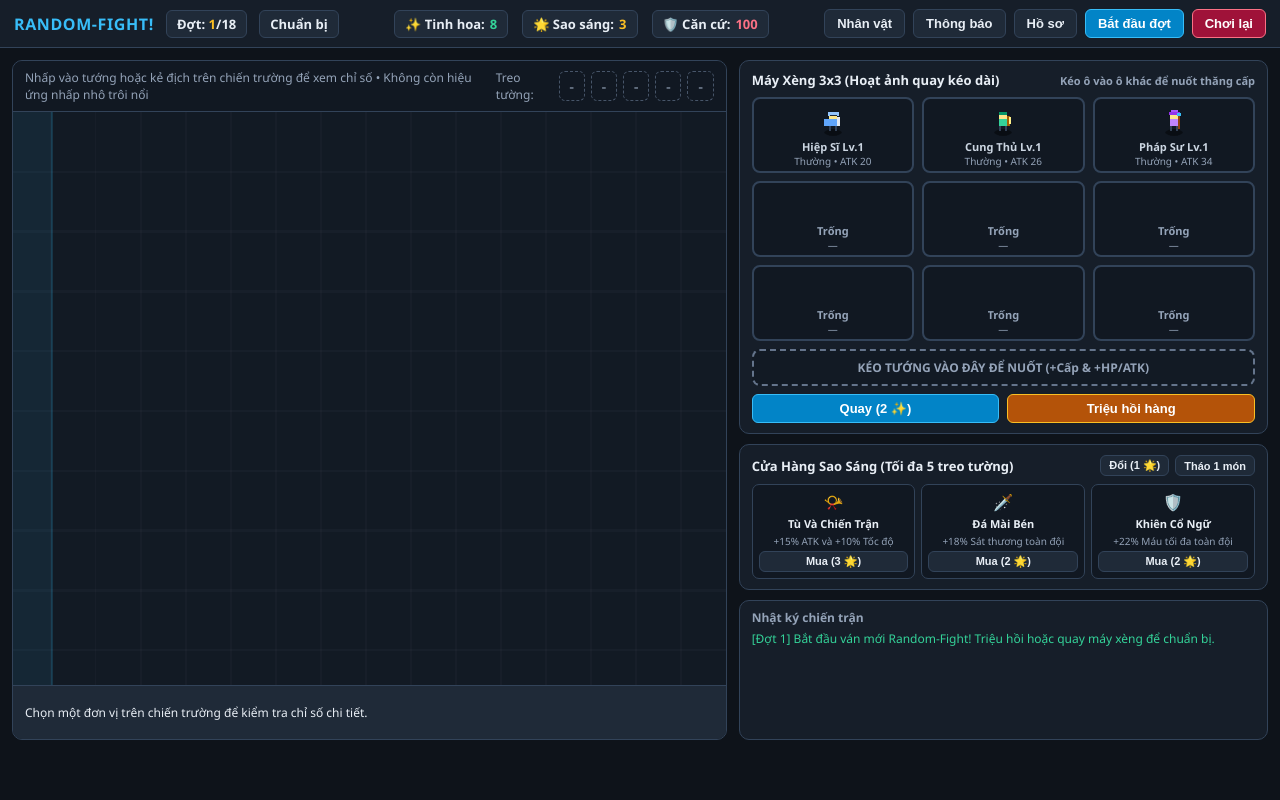
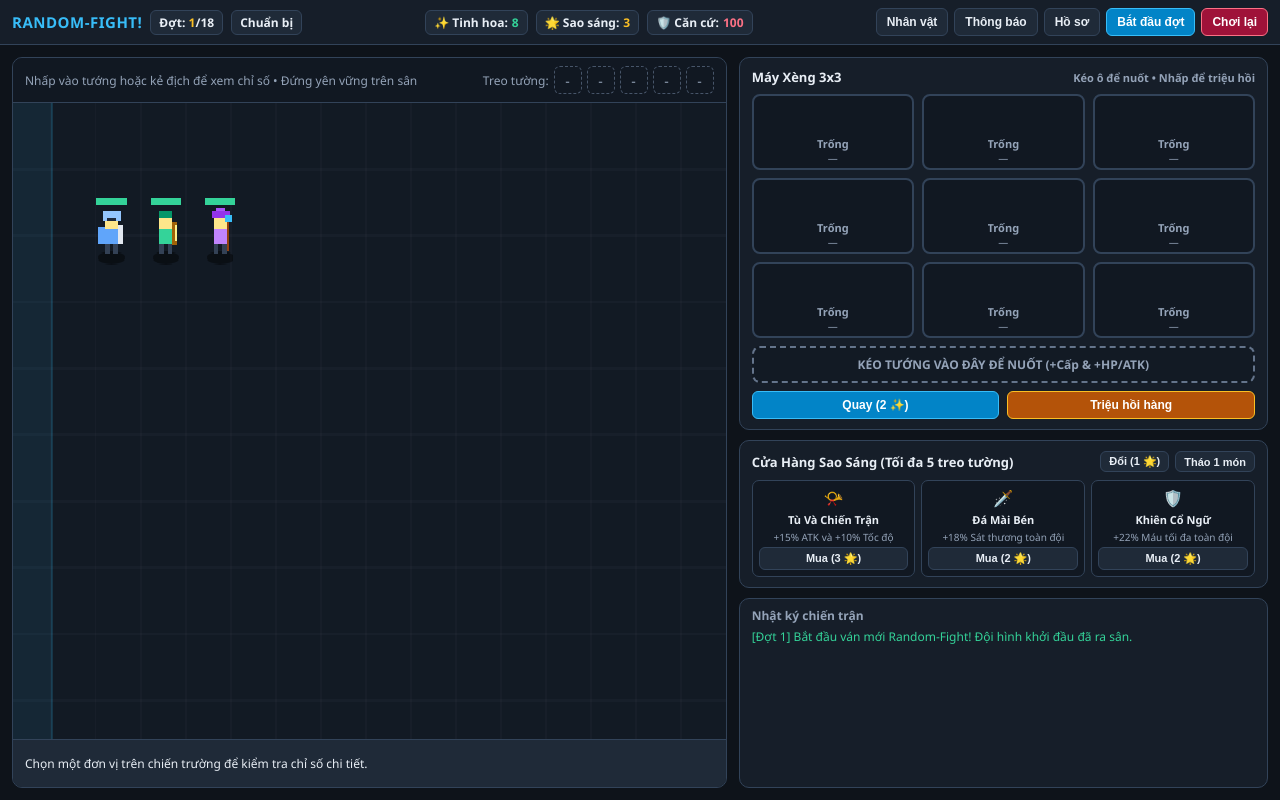
Before and after one commit to Bangk7/Random-fight, a plain HTML site: page index.html in a window 1280 px wide. Drawn offline with Linux system fonts and the light colour scheme.

Commit message:
Update index.html

```diff
--- a/index.html
+++ b/index.html
@@ -30,50 +30,51 @@
     margin: 0;
     padding: 0;
     width: 100%;
-    height: 100%;
+    min-height: 100%;
     background: var(--bg-main);
     color: var(--text-main);
     font-family: "Segoe UI", system-ui, -apple-system, sans-serif;
-    overflow: hidden;
   }
 
   .app-shell {
-    display: grid;
-    grid-template-rows: 48px 1fr;
+    display: flex;
+    flex-direction: column;
+    min-height: 100vh;
     width: 100%;
-    height: 100%;
   }
 
   /* Control Bar */
   .top-bar {
     display: flex;
+    flex-wrap: wrap;
     align-items: center;
     justify-content: space-between;
-    padding: 0 14px;
+    padding: 8px 12px;
     background: var(--bg-panel);
     border-bottom: 1px solid var(--border-ui);
-    gap: 10px;
+    gap: 8px;
   }
 
   .brand-group {
     display: flex;
+    flex-wrap: wrap;
     align-items: center;
-    gap: 12px;
+    gap: 8px;
   }
 
   .game-title {
     font-weight: 800;
-    font-size: 16px;
-    letter-spacing: 0.6px;
+    font-size: 15px;
+    letter-spacing: 0.5px;
     color: var(--accent-cyan);
   }
 
   .wave-pill {
     background: var(--bg-panel-2);
     border: 1px solid var(--border-ui);
-    padding: 4px 10px;
+    padding: 3px 8px;
     border-radius: 6px;
-    font-size: 13px;
+    font-size: 12px;
     font-weight: 600;
   }
 
@@ -83,26 +84,28 @@
 
   .stat-strip {
     display: flex;
+    flex-wrap: wrap;
     align-items: center;
-    gap: 14px;
-    font-size: 13px;
+    gap: 8px;
+    font-size: 12px;
     font-weight: 600;
   }
 
   .stat-item {
     display: flex;
     align-items: center;
-    gap: 5px;
+    gap: 4px;
     background: var(--bg-panel-2);
-    padding: 4px 10px;
+    padding: 3px 8px;
     border-radius: 6px;
     border: 1px solid var(--border-ui);
   }
 
   .btn-group {
     display: flex;
+    flex-wrap: wrap;
     align-items: center;
-    gap: 8px;
+    gap: 6px;
   }
 
   button {
@@ -110,8 +113,8 @@
     color: var(--text-main);
     border: 1px solid var(--border-ui);
     border-radius: 6px;
-    padding: 6px 12px;
-    font-size: 13px;
+    padding: 6px 10px;
+    font-size: 12px;
     font-weight: 600;
     cursor: pointer;
     transition: background 0.15s ease, border-color 0.15s ease, transform 0.1s ease;
@@ -156,11 +159,28 @@
   /* Main Arena Layout */
   .main-grid {
     display: grid;
+    grid-template-columns: 1fr;
+    gap: 10px;
+    padding: 10px;
+    flex: 1;
+  }
+
+  @media (min-width: 860px) {
+    html, body {
+      height: 100%;
+      overflow: hidden;
+    }
+    .app-shell {
+      height: 100%;
+      min-height: 0;
+    }
+    .main-grid {
       grid-template-columns: 1.35fr 1fr;
       gap: 12px;
       padding: 12px;
-    height: calc(100% - 48px);
+      min-height: 0;
       overflow: hidden;
+    }
   }
 
   /* Battlefield Panel */
@@ -176,6 +196,7 @@
 
   .battle-header {
     display: flex;
+    flex-wrap: wrap;
     justify-content: space-between;
     align-items: center;
     padding: 8px 12px;
@@ -183,24 +204,24 @@
     border-bottom: 1px solid var(--border-ui);
     font-size: 12px;
     color: var(--text-muted);
+    gap: 8px;
   }
 
   .wall-mounts {
     display: flex;
     align-items: center;
-    gap: 6px;
+    gap: 5px;
   }
 
   .wall-slot {
-    width: 30px;
-    height: 30px;
+    width: 28px;
+    height: 28px;
     border-radius: 6px;
     background: var(--bg-slot);
     border: 1px dashed #475569;
     display: grid;
     place-items: center;
-    font-size: 15px;
-    position: relative;
+    font-size: 14px;
   }
 
   .wall-slot.filled {
@@ -211,9 +232,16 @@
 
   .canvas-wrap {
     position: relative;
+    width: 100%;
+    height: 260px;
+  }
+
+  @media (min-width: 860px) {
+    .canvas-wrap {
       flex: 1;
-    width: 100%;
+      height: auto;
       min-height: 0;
+    }
   }
 
   canvas#battleCanvas {
@@ -225,13 +253,15 @@
 
   .inspector-bar {
     display: flex;
+    flex-wrap: wrap;
     align-items: center;
     justify-content: space-between;
     padding: 8px 12px;
     background: var(--bg-panel-2);
     border-top: 1px solid var(--border-ui);
-    min-height: 54px;
+    min-height: 48px;
     font-size: 12px;
+    gap: 6px;
   }
 
   .inspector-stats {
@@ -250,8 +280,13 @@
     display: flex;
     flex-direction: column;
     gap: 10px;
+  }
+
+  @media (min-width: 860px) {
+    .side-panel {
       min-height: 0;
       overflow: hidden;
+    }
   }
 
   .slot-card {
@@ -266,10 +301,12 @@
 
   .slot-header {
     display: flex;
+    flex-wrap: wrap;
     justify-content: space-between;
     align-items: center;
     font-size: 13px;
     font-weight: 700;
+    gap: 4px;
   }
 
   .slot-grid {
@@ -363,7 +400,6 @@
     flex: 1;
   }
 
-  /* Shop & Log Split */
   .shop-card {
     background: var(--bg-panel);
     border: 1px solid var(--border-ui);
@@ -395,13 +431,13 @@
 
   .shop-item button {
     width: 100%;
-    padding: 3px 6px;
+    padding: 4px 6px;
     font-size: 11px;
   }
 
   .log-card {
-    flex: 1;
-    min-height: 72px;
+    min-height: 110px;
+    max-height: 180px;
     background: var(--bg-panel);
     border: 1px solid var(--border-ui);
     border-radius: 10px;
@@ -409,6 +445,14 @@
     display: flex;
     flex-direction: column;
     overflow: hidden;
+  }
+
+  @media (min-width: 860px) {
+    .log-card {
+      flex: 1;
+      max-height: none;
+      min-height: 72px;
+    }
   }
 
   .log-title {
@@ -481,7 +525,7 @@
 
   .core-choices {
     display: grid;
-    grid-template-columns: repeat(3, 1fr);
+    grid-template-columns: repeat(auto-fit, minmax(140px, 1fr));
     gap: 10px;
   }
 
@@ -516,7 +560,7 @@
 
   .roster-grid {
     display: grid;
-    grid-template-columns: repeat(2, 1fr);
+    grid-template-columns: repeat(auto-fit, minmax(200px, 1fr));
     gap: 8px;
     max-height: 300px;
     overflow-y: auto;
@@ -571,7 +615,7 @@
     <!-- Left: Battlefield -->
     <section class="battle-panel">
       <div class="battle-header">
-        <div>Nhấp vào tướng hoặc kẻ địch trên chiến trường để xem chỉ số • Không còn hiệu ứng nhấp nhô trôi nổi</div>
+        <div>Nhấp vào tướng hoặc kẻ địch để xem chỉ số • Đứng yên vững trên sân</div>
         <div class="wall-mounts" title="Tối đa 5 vật phẩm treo tường">
           <span>Treo tường:</span>
           <div class="wall-slot" id="wall0">-</div>
@@ -596,8 +640,8 @@
     <aside class="side-panel">
       <div class="slot-card">
         <div class="slot-header">
-          <span>Máy Xèng 3x3 (Hoạt ảnh quay kéo dài)</span>
-          <span style="font-size:11px; color:var(--text-muted)">Kéo ô vào ô khác để nuốt thăng cấp</span>
+          <span>Máy Xèng 3x3</span>
+          <span style="font-size:11px; color:var(--text-muted)">Kéo ô để nuốt • Nhấp để triệu hồi</span>
         </div>
 
         <div class="slot-grid" id="slotGrid"></div>
@@ -655,9 +699,6 @@
 
 <script>
 (() => {
-  // ==========================================
-  // 1. CLASSES, QUALITIES, ITEMS & CORES
-  // ==========================================
   const CLASSES = {
     knight:  { id: "knight",  name: "Hiệp Sĩ",    role: "Đỡ đòn",    color: "#60a5fa", hp: 150, atk: 20, range: 46,  speed: 62, cd: 1.05 },
     warrior: { id: "warrior", name: "Chiến Binh", role: "Cận chiến", color: "#f87171", hp: 125, atk: 30, range: 50,  speed: 74, cd: 0.90 },
@@ -700,9 +741,6 @@
     { id: "wyrm",    name: "Hắc Long Càn Quét",  color: "#ef4444", hpBase: 260, atkBase: 30, spd: 58, radius: 22 }
   ];
 
-  // ==========================================
-  // 2. PIXEL SPRITE GENERATOR (NO FLOATING/BOBBING)
-  // ==========================================
   function drawPixelUnit(ctx, classId, x, y, size, facingRight = true, hitFlash = 0, attackPose = 0) {
     ctx.save();
     ctx.translate(Math.round(x), Math.round(y));
@@ -719,20 +757,14 @@
 
     const cls = CLASSES[classId] || CLASSES.knight;
 
-    // Grounded feet shadow
     ctx.fillStyle = "rgba(0,0,0,0.42)";
     ctx.beginPath();
     ctx.ellipse(0, Math.round(7.2 * p), Math.max(2, Math.round(6 * p)), Math.max(1, Math.round(2.2 * p)), 0, 0, Math.PI * 2);
     ctx.fill();
 
-    // Boots / Legs
     px(5, 11, 2, 3, "#334155");
     px(9, 11, 2, 3, "#334155");
-
-    // Torso
     px(5, 6, 6, 5, cls.color);
-
-    // Head
     px(5, 2, 6, 4, "#fde68a");
 
     if (classId === "knight") {
@@ -799,13 +831,10 @@
     drawPixelUnit(ctx, unit.classId, canvas.width / 2, canvas.height / 2 + 2, 26, true, 0, 0);
   }
 
-  // ==========================================
-  // 3. GAME STATE & BALANCE CONFIG
-  // ==========================================
   const state = {
     wave: 1,
     maxWave: 18,
-    phase: "prep", // "prep" | "combat" | "core_select" | "victory" | "defeat"
+    phase: "prep",
     essence: 8,
     starlight: 3,
     baseHp: 100,
@@ -969,9 +998,6 @@
     state.enemies = enemies;
   }
 
-  // ==========================================
-  // 4. LOGGING & UI RENDERING
-  // ==========================================
   function addLog(msg, kind = "") {
     const list = document.getElementById("logList");
     const div = document.createElement("div");
@@ -1077,9 +1103,6 @@
     updateHeaderUI();
   }
 
-  // ==========================================
-  // 5. 3x3 SLOT MACHINE & DRAG-SWALLOW
-  // ==========================================
   let draggedReelIndex = null;
 
   function renderSlotGrid() {
@@ -1274,7 +1297,7 @@
     }, tickInterval);
   }
 
-  function deployUnitFromReel(reelIdx) {
+  function deployUnitFromReel(reelIdx, silent = false) {
     const unit = state.reels[reelIdx];
     if (!unit || state.phase !== "prep") return;
 
@@ -1303,7 +1326,9 @@
     state.allies.push(ally);
     state.reels[reelIdx] = null;
     renderSlotGrid();
+    if (!silent) {
       addLog(`Triệu hồi ${ally.className} (Lv.${ally.level}, ${ally.quality}) ra chiến trường.`, "good");
+    }
   }
 
   function deployAllReels() {
@@ -1319,29 +1344,12 @@
     }
   }
 
-  // ==========================================
-  // 6. COMBAT LOOP & COMBAT ANIMATIONS
-  // ==========================================
   function spawnFloatingText(x, y, text, color = "#ffffff") {
-    state.floatingTexts.push({
-      x,
-      y,
-      text,
-      color,
-      life: 0.75,
-      maxLife: 0.75
-    });
+    state.floatingTexts.push({ x, y, text, color, life: 0.75, maxLife: 0.75 });
   }
 
   function spawnSlash(x, y, angle, color = "#38bdf8") {
-    state.slashEffects.push({
-      x,
-      y,
-      angle,
-      color,
-      life: 0.22,
-      maxLife: 0.22
-    });
+    state.slashEffects.push({ x, y, angle, color, life: 0.22, maxLife: 0.22 });
   }
 
   function startWaveCombat() {
@@ -1353,7 +1361,7 @@
     if (state.allies.length === 0) {
       const starter = createUnitData("knight", QUALITIES[0], 1);
       state.reels[4] = starter;
-      deployUnitFromReel(4);
+      deployUnitFromReel(4, true);
     }
 
     spawnWaveEnemies(state.wave);
@@ -1371,7 +1379,6 @@
       state.screenShake = Math.max(0, state.screenShake - dt * 28);
     }
 
-    // Update allies
     for (let i = state.allies.length - 1; i >= 0; i--) {
       const a = state.allies[i];
       if (a.hitFlash > 0) a.hitFlash = Math.max(0, a.hitFlash - dt * 6);
@@ -1435,7 +1442,6 @@
       }
     }
 
-    // Update enemies
     let breachedBase = false;
     for (let i = state.enemies.length - 1; i >= 0; i--) {
       const e = state.enemies[i];
@@ -1485,7 +1491,6 @@
       }
     }
 
-    // Update projectiles
     for (let i = state.projectiles.length - 1; i >= 0; i--) {
       const p = state.projectiles[i];
       p.x += p.vx * dt;
@@ -1534,7 +1539,6 @@
 
     if (state.enemies.length === 0 && state.phase === "combat") {
       if (breachedBase) {
-        // Return remaining allies to prep if wave ended due to breach
         for (const a of state.allies) {
           a.hp = a.maxHp;
           a.x = a.homeX;
@@ -1612,9 +1616,6 @@
     updateHeaderUI();
   }
 
-  // ==========================================
-  // 7. CORE SELECTION MODAL (EVERY 3 WAVES)
-  // ==========================================
   function openCoreModal() {
     const modal = document.getElementById("coreModal");
     const choicesWrap = document.getElementById("coreChoices");
@@ -1653,9 +1654,6 @@
     modal.classList.add("open");
   }
 
-  // ==========================================
-  // 8. BATTLEFIELD CANVAS RENDERING & INSPECTOR
-  // ==========================================
   function renderBattlefield() {
     const canvas = document.getElementById("battleCanvas");
     const ctx = canvas.getContext("2d");
@@ -1696,22 +1694,22 @@
     ctx.stroke();
 
     for (const a of state.allies) {
-      drawPixelUnit(ctx, a.classId, a.x, a.y, 34, true, a.hitFlash, a.attackPose);
+      drawPixelUnit(ctx, a.classId, a.x, a.y, 38, true, a.hitFlash, a.attackPose);
 
       if (state.selectedEntity && state.selectedEntity.uid === a.uid) {
         ctx.strokeStyle = "#38bdf8";
         ctx.lineWidth = 2;
         ctx.beginPath();
-        ctx.arc(a.x, a.y + 4, 20, 0, Math.PI * 2);
+        ctx.arc(a.x, a.y + 4, 22, 0, Math.PI * 2);
         ctx.stroke();
       }
 
-      const bw = 30;
+      const bw = 32;
       const ratio = Math.max(0, a.hp / a.maxHp);
       ctx.fillStyle = "#0f172a";
-      ctx.fillRect(a.x - bw / 2, a.y - 24, bw, 5);
+      ctx.fillRect(a.x - bw / 2, a.y - 26, bw, 5);
       ctx.fillStyle = "#34d399";
-      ctx.fillRect(a.x - bw / 2, a.y - 24, bw * ratio, 5);
+      ctx.fillRect(a.x - bw / 2, a.y - 26, bw * ratio, 5);
     }
 
     for (const e of state.enemies) {
@@ -1811,7 +1809,7 @@
       const cy = (e.clientY - rect.top) * scaleY;
 
       for (const a of state.allies) {
-        if (Math.hypot(a.x - cx, a.y - cy) <= 22) {
+        if (Math.hypot(a.x - cx, a.y - cy) <= 24) {
           state.selectedEntity = a;
           refreshInspector();
           return;
@@ -1827,9 +1825,6 @@
     });
   }
 
-  // ==========================================
-  // 9. TOP BAR MODALS & RESET
-  // ==========================================
   function openInfoModal(title, htmlContent) {
     document.getElementById("infoModalTitle").textContent = title;
     document.getElementById("infoModalBody").innerHTML = htmlContent;
@@ -1860,11 +1855,11 @@
     document.getElementById("btnStartNotice").addEventListener("click", () => {
       openInfoModal("Thông báo cập nhật", `
         <ul style="margin:0; padding-left:18px; display:flex; flex-direction:column; gap:6px;">
-          <li>Đã tăng thời lượng quay máy xèng 3x3 lên 1.65s với nhịp dừng từng cột.</li>
-          <li>Đã tắt hoàn toàn hiệu ứng hít thở trôi nổi của nhân vật trên chiến trường.</li>
-          <li>Đã tăng sức mạnh kẻ địch theo từng đợt và cân bằng số lượng quái để có chiều sâu chiến thuật.</li>
-          <li>Đã bổ sung hoạt ảnh chiến đấu: lao tới tấn công, vệt chém, đạn phép/cung, rung màn hình và chỉ số nổi.</li>
-          <li>Lõi sức mạnh bắt buộc xuất hiện sau mỗi 3 đợt (Đợt 3, 6, 9, 12, 15, 18).</li>
+          <li>Đã khắc phục bố cục màn hình dọc trên điện thoại để thấy đầy đủ nút điều khiển, máy xèng 3x3 và cửa hàng.</li>
+          <li>Máy xèng 3x3 quay kéo dài 1.65s với nhịp dừng từng ô.</li>
+          <li>Tắt hiệu ứng hít thở trôi nổi của nhân vật trên chiến trường.</li>
+          <li>Tăng sức mạnh kẻ địch theo đợt và cân bằng số lượng quái.</li>
+          <li>Thêm hoạt ảnh chiến đấu: lao tới tấn công, vệt chém, đạn phép/cung, rung màn hình và chỉ số nổi.</li>
         </ul>
       `);
     });
@@ -1931,6 +1926,10 @@
       null, null, null, null, null, null
     ];
 
+    deployUnitFromReel(0, true);
+    deployUnitFromReel(1, true);
+    deployUnitFromReel(2, true);
+
     document.getElementById("logList").innerHTML = "";
     document.getElementById("inspectorTitle").textContent = "Chọn một đơn vị trên chiến trường để kiểm tra chỉ số chi tiết.";
     document.getElementById("inspectorStats").innerHTML = "";
@@ -1939,12 +1938,9 @@
     renderWallSlots();
     renderSlotGrid();
     updateHeaderUI();
-    addLog("Bắt đầu ván mới Random-Fight! Triệu hồi hoặc quay máy xèng để chuẩn bị.", "good");
-  }
-
-  // ==========================================
-  // 10. MAIN LOOP
-  // ==========================================
+    addLog("Bắt đầu ván mới Random-Fight! Đội hình khởi đầu đã ra sân.", "good");
+  }
+
   let lastTime = performance.now();
   function gameLoop(now) {
     const dt = Math.min(0.05, (now - lastTime) / 1000);
```
Lines whose indentation alone changed are shown as unchanged.
